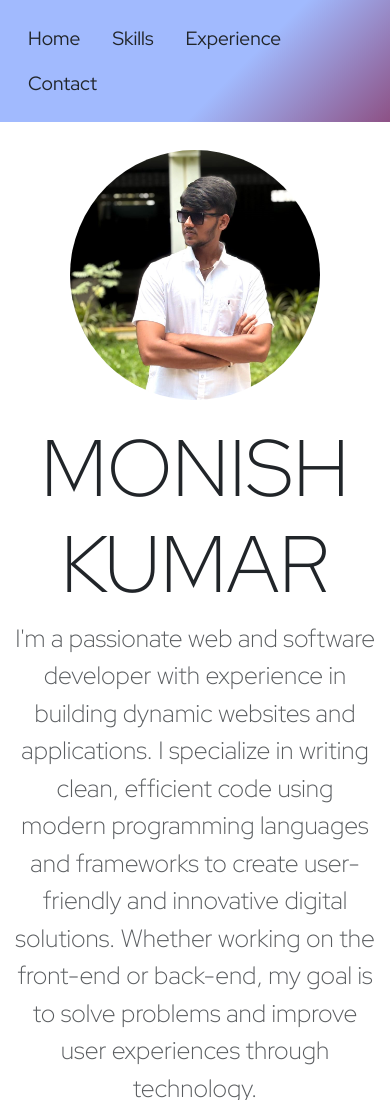
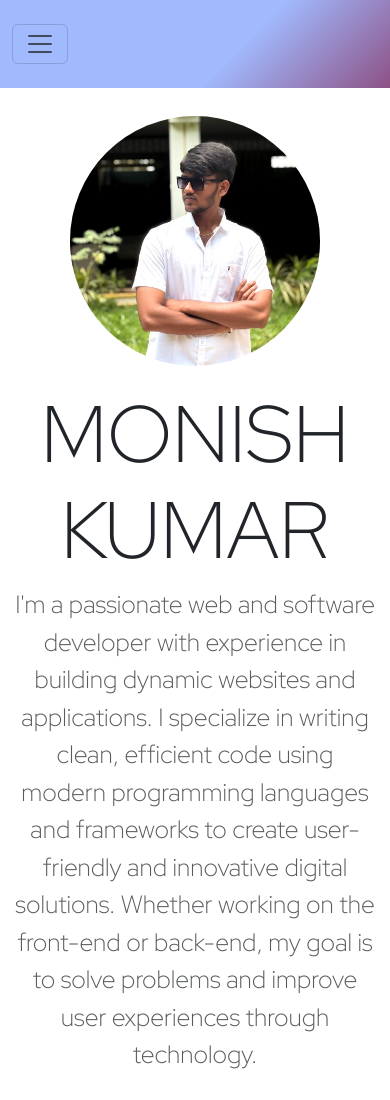
Before and after one commit to monishkumar3499/My-Portfolio, a plain HTML site: page index.html in a window 390 px wide. Shown: the top 1100 px of the page. Drawn offline with nearby package versions, Linux system fonts and the light colour scheme.

Commit message:
Update index.html

```diff
--- a/index.html
+++ b/index.html
@@ -14,16 +14,26 @@
 </head>
 <body>
 <section id="navigation" class="gradient-background2">
-    <div class="container">
-        <header class="d-flex justify-content-left py-3">
-          <ul id="navbar" class="nav nav-pills" >
+  <div class="container">
+    <header class="d-flex justify-content-left py-3">
+      <nav class="navbar navbar-expand-md w-100">
+        <button class="navbar-toggler" type="button" data-bs-toggle="collapse" data-bs-target="#navbarContent"
+          aria-controls="navbarContent" aria-expanded="false" aria-label="Toggle navigation">
+          <span class="navbar-toggler-icon"></span>
+        </button>
+
+        <div class="collapse navbar-collapse" id="navbarContent">
+          <ul id="navbar" class="nav nav-pills">
             <li class="nav-item"><a href="index.html" class="nav-link text-dark">Home</a></li>
             <li class="nav-item"><a href="./skills.html" class="nav-link text-dark">Skills</a></li>
             <li class="nav-item"><a href="./intern.html" class="nav-link text-dark">Experience</a></li>
             <li class="nav-item"><a href="./contact.html" class="nav-link text-dark">Contact</a></li>
           </ul>
-        </header>
-      </div>
+        </div>
+      </nav>
+    </header>
+  </div>
+
 </section>
 <section id="profile" class="gradient-background3">
   <section class="py-5 text-center container">
```
